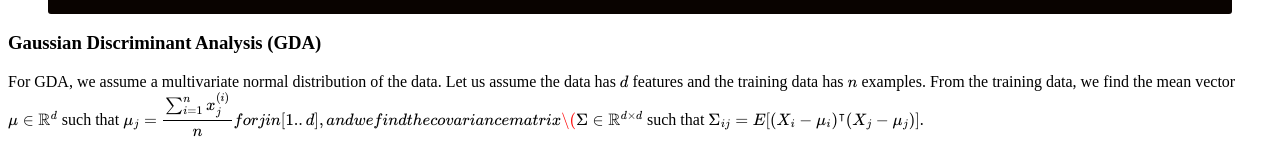
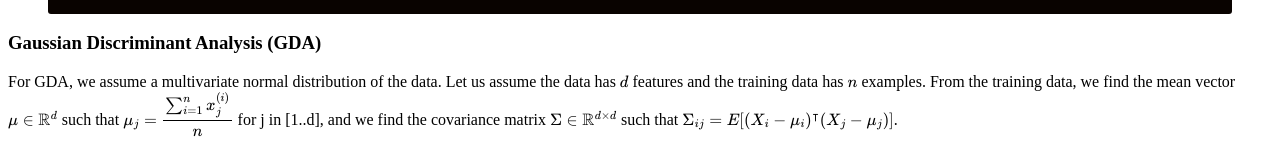
Before and after one commit to CategorIAN/categorian.github.io, a Jekyll site: the page built from projects/msu/m_508/generative_models.md, in a window 1280 px wide. Shown: the part 1200-1351 px from the top of the page. Built offline with Jekyll 4.4.1, drawn with Linux system fonts in a browser that asks for light colours; formulas are drawn with MathJax 3.

```diff
--- a/projects/msu/m_508/generative_models.md
+++ b/projects/msu/m_508/generative_models.md
@@ -63,5 +63,5 @@ def predicted_class(self, x):
 </p>
 <h3>Gaussian Discriminant Analysis (GDA)</h3>
 <p>
-For GDA, we assume a multivariate normal distribution of the data. Let us assume the data has \(d\) features and the training data has \(n\) examples. From the training data, we find the mean vector \(\mu \in \mathbb{R}^d\) such that \(\mu_j = \dfrac{\sum_{i=1}^n x^{(i)}_j}{n} for j in [1..d], and we find the covariance matrix \(\Sigma \in \mathbb{R}^{d\times d}\) such that \(\Sigma_{ij} = E[(X_i - \mu_i)^{\intercal}(X_j - \mu_j)]\).
+For GDA, we assume a multivariate normal distribution of the data. Let us assume the data has \(d\) features and the training data has \(n\) examples. From the training data, we find the mean vector \(\mu \in \mathbb{R}^d\) such that \(\mu_j = \dfrac{\sum_{i=1}^n x^{(i)}_j}{n}\) for j in [1..d], and we find the covariance matrix \(\Sigma \in \mathbb{R}^{d\times d}\) such that \(\Sigma_{ij} = E[(X_i - \mu_i)^{\intercal}(X_j - \mu_j)]\).
 </p>
```
